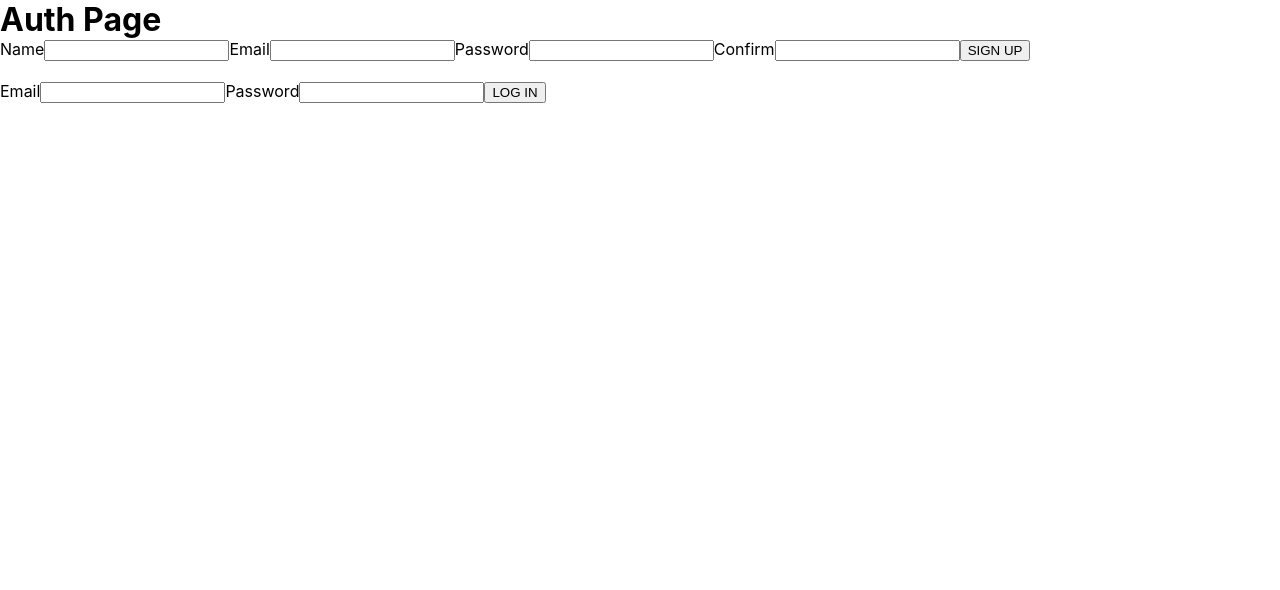
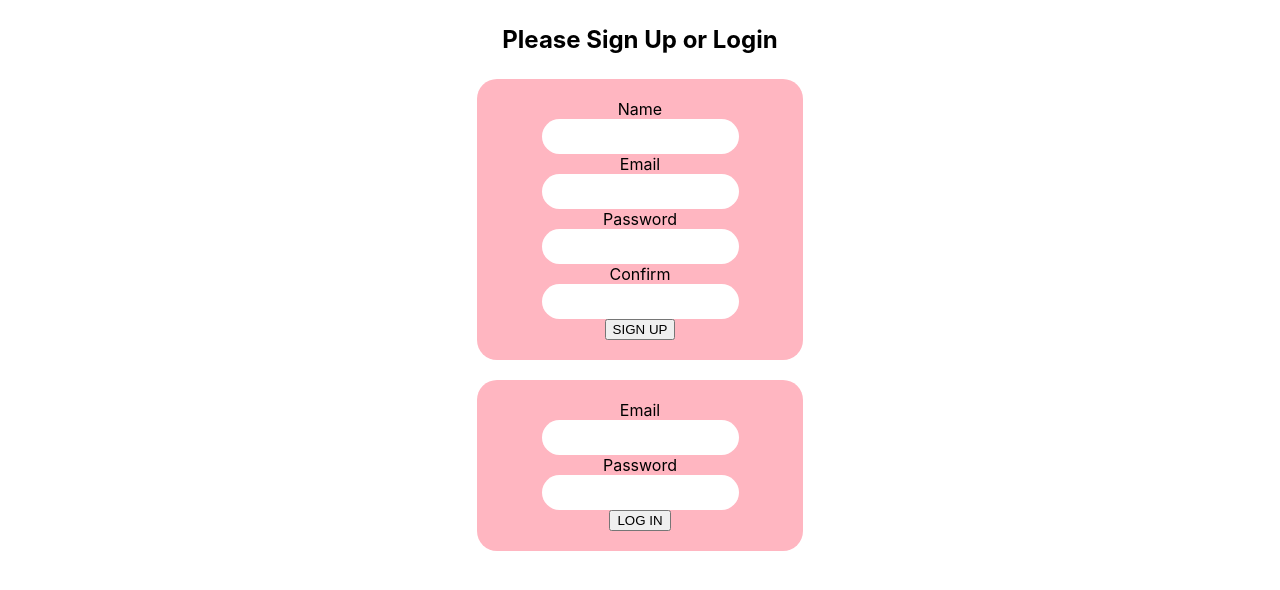
Before and after one commit to daryacoding/messenger, a React (Create React App) app: page / in a window 1280 px wide. Shown: the top 590 px of the page. Built offline with nearby package versions, Linux system fonts and the light colour scheme; no server answers.

Commit message:
authpage styled

```diff
--- a/src/components/AuthPage/AuthPage.css
+++ b/src/components/AuthPage/AuthPage.css
@@ -0,0 +1,27 @@
+body{
+    width: 100%;
+    display: flex;
+    align-items: center;
+    flex-direction: column;
+    align-items: center;
+    justify-content: center;
+}
+h2{
+    padding: 25px;
+}
+form{
+    flex: 1;
+    display: flex;
+    flex-direction: column;
+    align-items: center;
+    justify-content: center;
+    border-radius: 20px;
+    padding: 20px;
+    background-color: lightpink;
+}
+input {
+    flex: 1;
+    border-radius: 30px;
+    padding: 10px;
+    border: none;
+}
--- a/src/components/AuthPage/AuthPage.js
+++ b/src/components/AuthPage/AuthPage.js
@@ -1,12 +1,12 @@
 // AuthPage.js
-
+import './AuthPage.css'
 import SignUpForm from "../SignUpForm/SignUpForm"
 import LoginForm from "../LoginForm/LoginForm"
 
 export default function AuthPage(props){
     return(
         <main>
-            <h1>Auth Page</h1>
+            <h2>Please Sign Up or Login</h2>
             <SignUpForm setUser={props.setUser}/>
             <LoginForm setUser={props.setUser}/>
         </main>
```
